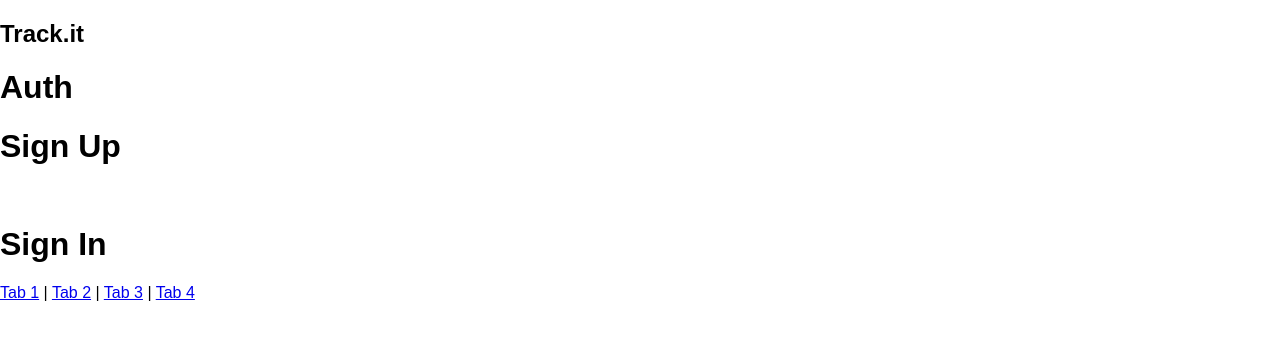
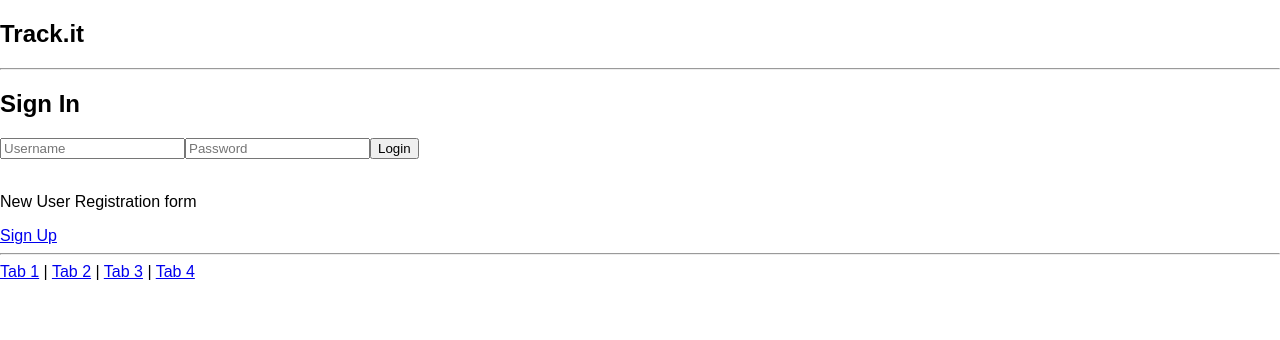
Before and after one commit to KumarAmitt/tracking-app-frontend, a React (Create React App) app: page / in a window 1280 px wide. Shown: the top 340 px of the page. Built offline with nearby package versions, Linux system fonts and the light colour scheme.

Commit message:
Add routes to Login and Registration screen

```diff
--- a/src/App/App.js
+++ b/src/App/App.js
@@ -1,19 +1,23 @@
 import React from 'react';
 import { BrowserRouter, Route, Switch } from 'react-router-dom';
-import Auth from './auth/Auth';
 import Dashboard from './components/Dashboard';
 import AppBar from './components/AppBar';
 import AppBarBottom from './components/AppBarBottom';
+import Registration from './auth/Registration';
+import Login from './auth/Login';
 
 function App() {
   return (
     <>
       <AppBar />
+      <hr />
       <BrowserRouter>
         <Switch>
-          <Route exact path="/" component={Auth} />
+          <Route exact path="/" component={Login} />
+          <Route exact path="/registration" component={Registration} />
           <Route exact path="/dashboard" component={Dashboard} />
         </Switch>
+        <hr />
         <AppBarBottom />
       </BrowserRouter>
     </>
--- a/src/App/auth/Auth.js
+++ /dev/null
@@ -1,14 +0,0 @@
-import React from 'react';
-import Registration from './Registration';
-import Login from './Login';
-
-const Auth = () => (
-  <>
-    <h1>Auth</h1>
-    <Registration />
-    <br />
-    <Login />
-  </>
-);
-
-export default Auth;
--- a/src/App/auth/Login.js
+++ b/src/App/auth/Login.js
@@ -1,8 +1,17 @@
 import React from 'react';
+import { Link } from 'react-router-dom';
 
 const Login = () => (
   <>
-    <h1>Sign In</h1>
+    <h2>Sign In</h2>
+    <form>
+      <input type="text" name="username" placeholder="Username" required />
+      <input type="password" name="password" placeholder="Password" required />
+      <button type="submit">Login</button>
+    </form>
+    <br />
+    <p>New User Registration form</p>
+    <Link to="/registration">Sign Up</Link>
   </>
 );
 
--- a/src/App/auth/Registration.js
+++ b/src/App/auth/Registration.js
@@ -1,8 +1,17 @@
 import React from 'react';
+import { Link } from 'react-router-dom';
 
 const Registration = () => (
   <>
-    <h1>Sign Up</h1>
+    <form>
+      <input type="text" name="username" placeholder="Username" required />
+      <input type="password" name="password" placeholder="Password" required />
+      <input type="password" name="password_confirmation" placeholder="Password Confirmation" required />
+      <button type="submit">Register</button>
+    </form>
+    <br />
+    <p>Existing users Login</p>
+    <Link to="/">Sign In</Link>
   </>
 );
 
```
